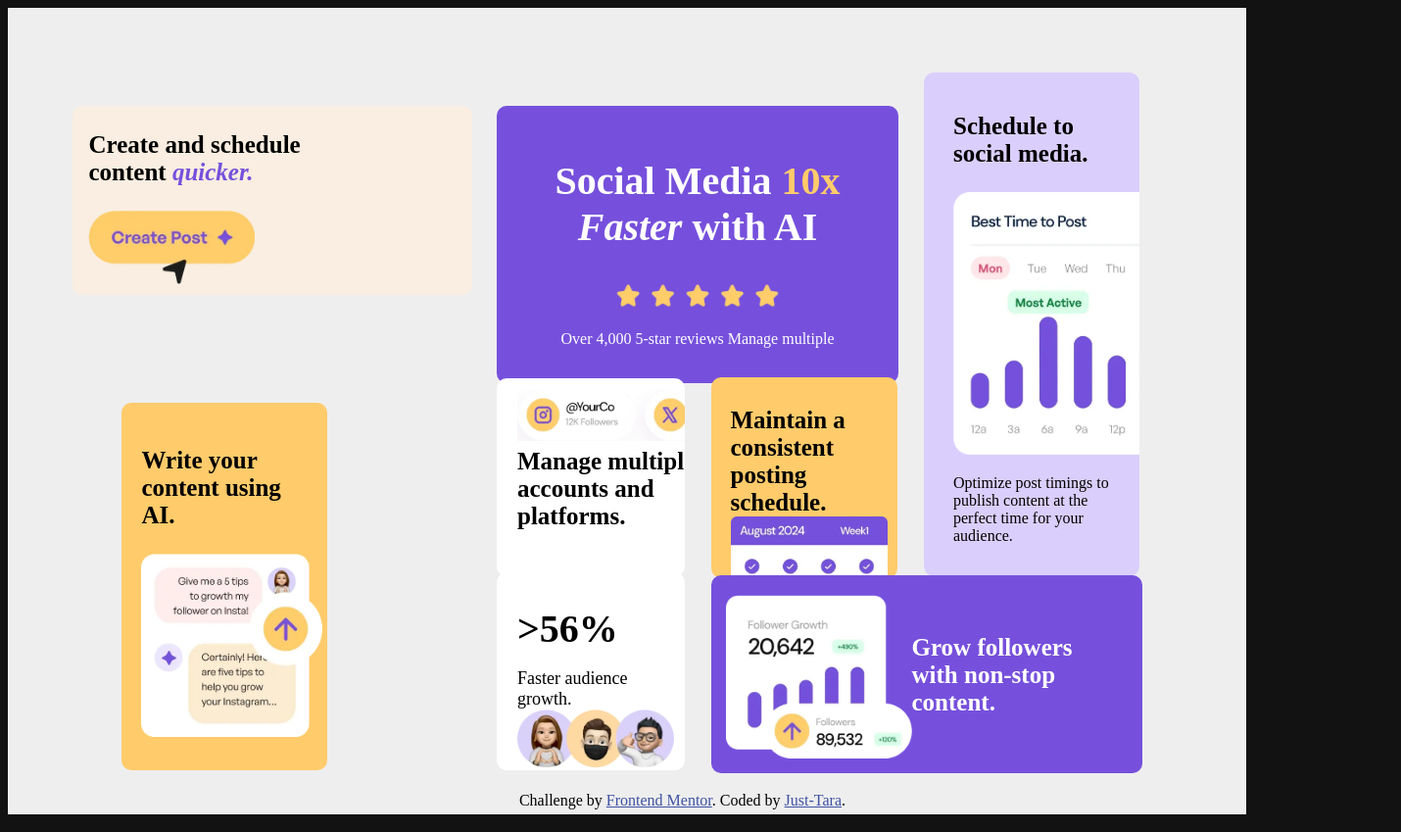
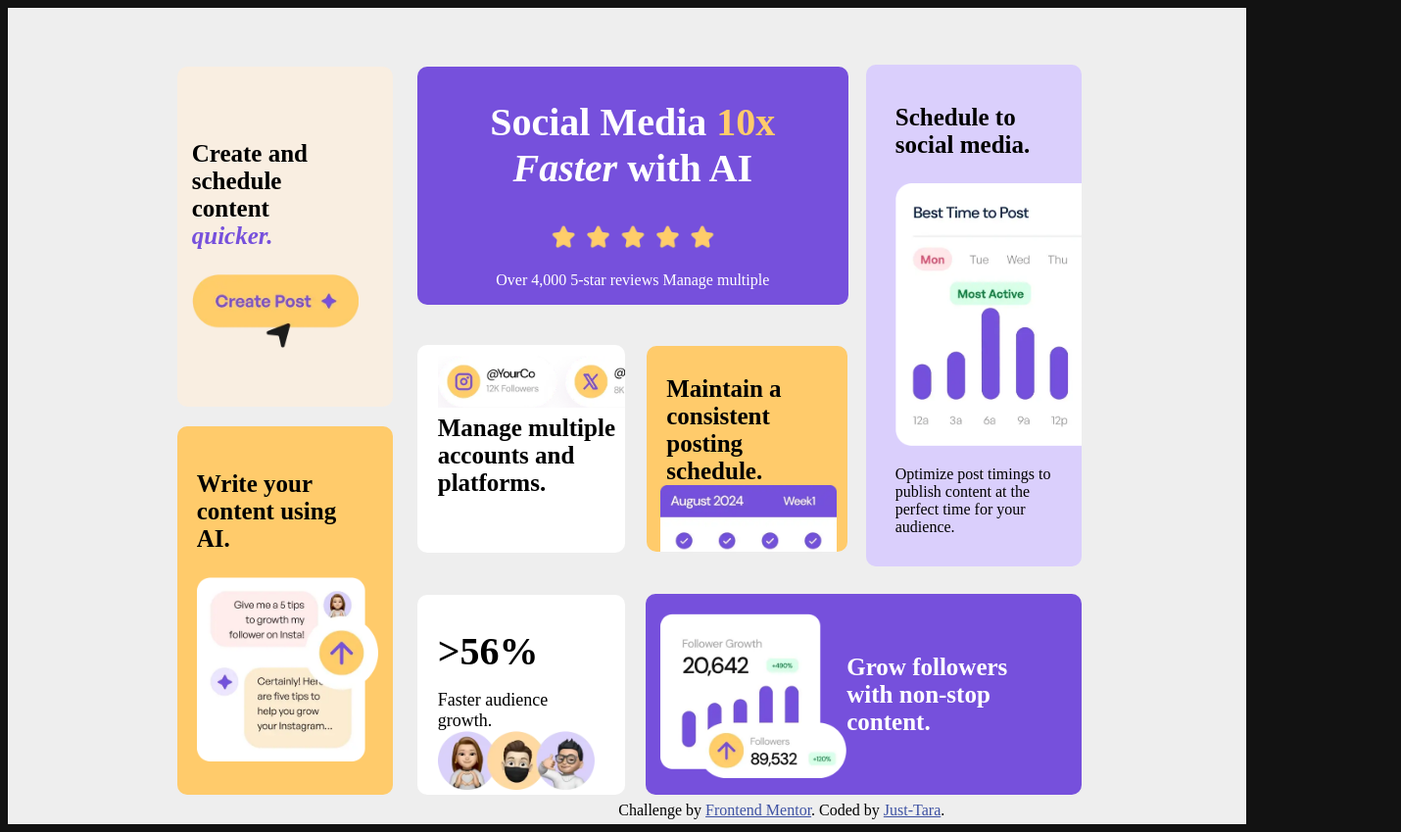
Before and after one commit to Just-Tara/Tara, a plain HTML site: page grid.html in a window 1280 px wide. Shown: the whole page at 98% size, 1430 px wide, since content can reach past the window. Drawn offline with Linux system fonts and the light colour scheme.

Commit message:
grid.css

```diff
--- a/grid.css
+++ b/grid.css
@@ -177,7 +177,6 @@ h3 {
 }
 
 /* Desktop View */
-
 @media (min-width: 768px) {
   .container {
     display: grid;
@@ -187,16 +186,25 @@ h3 {
  'sche-dule multiple-platform schedule social-media'
  'sche-dule platform so-cial so-cial';
     gap:5px;
-    max-width: 100%;
-    width:1700px;
+    width:100%;
     background-color: #eee;
-     padding: 0 50PX 30PX 10px;
+    padding-bottom: 10px;
+  }
+
+  .create {
+    grid-area: create;
+  width: 220px;
+    padding: 50px 0;
+    margin-top: 60px;
+    margin-left: 15px;
+
   }
 
   .social {
     grid-area: social;
-    width: 370px;
-    margin-top:100px;
+    width: 400px;
+    margin-top:60px;
+    padding: 0 20px;
 
 
   }
@@ -205,14 +213,10 @@ h3 {
   }
   .multiple-platform {
     grid-area: multiple-platform;
-    width:190px;
-    margin-top:-90px;
-   margin-left:10px;
-   height: 200px;
+    width:210px;
+   margin-top:-115px;
+   height: 210px;
    overflow:hidden;
-
-
-
    }
    .con-tent{
        width: 250px;
@@ -225,10 +229,10 @@ h3 {
    }
   .schedule {
     grid-area: schedule;
-    width: 175px;
-    height:195px;
-   margin-top:-90px;
-   margin-left: 10px;
+    width: 190px;
+    height:200px;
+   margin-top:-115px;
+   margin-left:7px;
   overflow: hidden;
   padding-right:15px;
 
@@ -238,8 +242,8 @@ h3 {
       padding-bottom:5px;
   }
   .con_tent{
-      width: 160px;
-      margin:-30PX 0px;
+      width: 180px;
+      margin:-30PX -6px;
       align-items:center;
        display:flex;
   }
@@ -252,9 +256,10 @@ h3 {
   }
   .social-media {
     grid-area: social-media;
-   padding:16PX 10px;
-   margin-bottom:35px;
+   padding:15px 10px;
+   margin-bottom:99px;
    width: 200px;
+   margin-left:3px;
    overflow:hidden;
 
   }
@@ -268,11 +273,12 @@ h3 {
   }
   .so-cial{
       grid-area:so-cial;
-      width: 420px;
+      width: 425px;
       display:flex;
      padding: 0px 10px;
-      margin-top:-95px;
-      height:202px;
+     margin-top:-123px;
+      margin-left:6px;
+      height:205px;
 
 
   }
@@ -292,17 +298,17 @@ h3 {
 
   .sche-dule {
     grid-area: sche-dule;
-    width: 210px;
+    width: 220px;
     padding: 20px 0;
     margin-top:0;
-    margin-left:60px;
+    margin-left:15px;
   }
 
   .platform {
     grid-area: platform;
-    margin-top: -95px;
-   width: 190px;
-   height:200px;
+   margin-top: -118px;
+   width: 210px;
+   height:202px;
 
   }
   .image{
```
